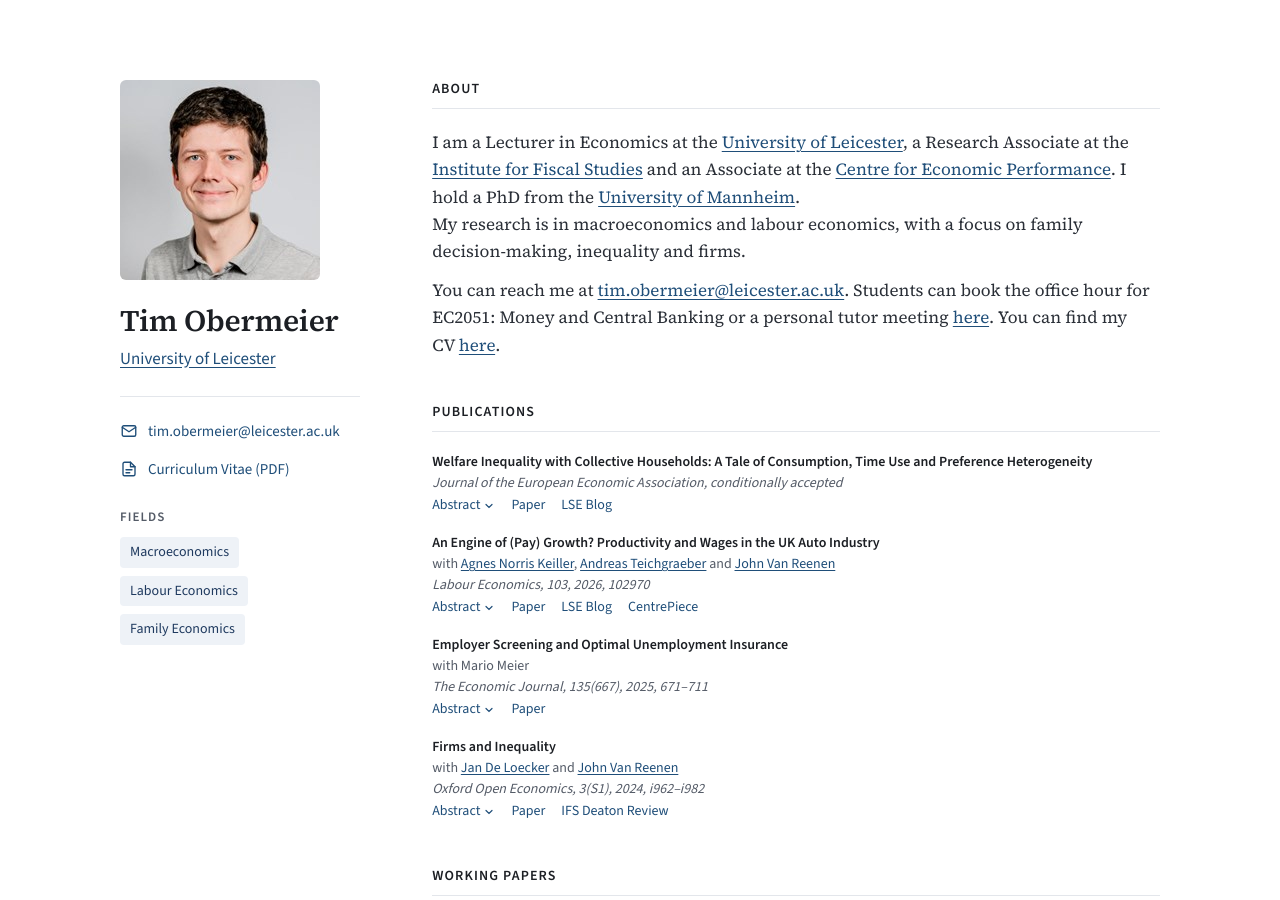
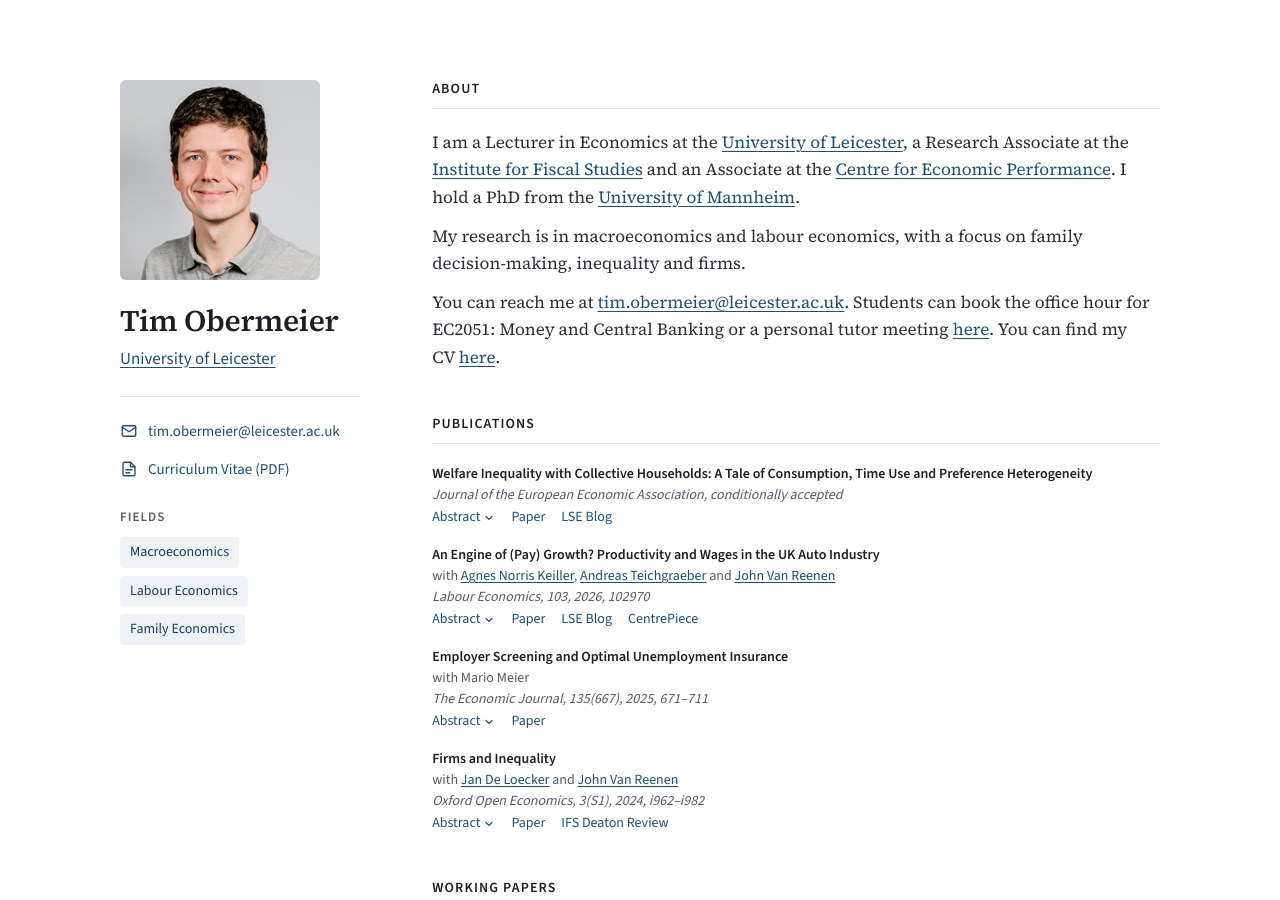
Before and after one commit to timobermeier/timobermeier.github.io, a Jekyll site: the page built from index.html, in a window 1280 px wide and 900 px high. Built offline with Jekyll 4.4.1, drawn with Linux system fonts in a browser that asks for light colours.

Commit message:
Research sentence as its own paragraph (even spacing)
Co-Authored-By: Claude Opus 5.5 <noreply@anthropic.com>
Claude-Session: https://claude.ai/code/session_01UFbgWnbV2xVd8YxFu3KQxf

```diff
--- a/index.html
+++ b/index.html
@@ -6,8 +6,8 @@ redirect_from:
 ---
 <section class="section" id="about">
   <h2 class="section-title">About</h2>
-  <p class="lead">I am a Lecturer in Economics at the <a href="https://le.ac.uk/school-of-business">University of Leicester</a>, a Research Associate at the <a href="https://www.ifs.org.uk">Institute for Fiscal Studies</a> and an Associate at the <a href="https://cep.lse.ac.uk">Centre for Economic Performance</a>. I hold a PhD from the <a href="https://www.vwl.uni-mannheim.de/en/about/">University of Mannheim</a>.<br>
-  My research is in macroeconomics and labour economics, with a focus on family decision-making, inequality and firms.</p>
+  <p class="lead">I am a Lecturer in Economics at the <a href="https://le.ac.uk/school-of-business">University of Leicester</a>, a Research Associate at the <a href="https://www.ifs.org.uk">Institute for Fiscal Studies</a> and an Associate at the <a href="https://cep.lse.ac.uk">Centre for Economic Performance</a>. I hold a PhD from the <a href="https://www.vwl.uni-mannheim.de/en/about/">University of Mannheim</a>.</p>
+  <p class="lead">My research is in macroeconomics and labour economics, with a focus on family decision-making, inequality and firms.</p>
   <p class="lead">You can reach me at <a href="mailto:{{ site.author.email }}">{{ site.author.email }}</a>. Students can book the office hour for EC2051: Money and Central Banking or a personal tutor meeting <a href="https://outlook.office.com/bookwithme/user/c014e3fbd6944ca59792ce0c1abe007b@leicester.ac.uk?anonymous&amp;ismsaljsauthenabled&amp;ep=plink">here</a>. You can find my CV <a href="{{ site.author.cv | relative_url }}">here</a>.</p>
 </section>
 
```
